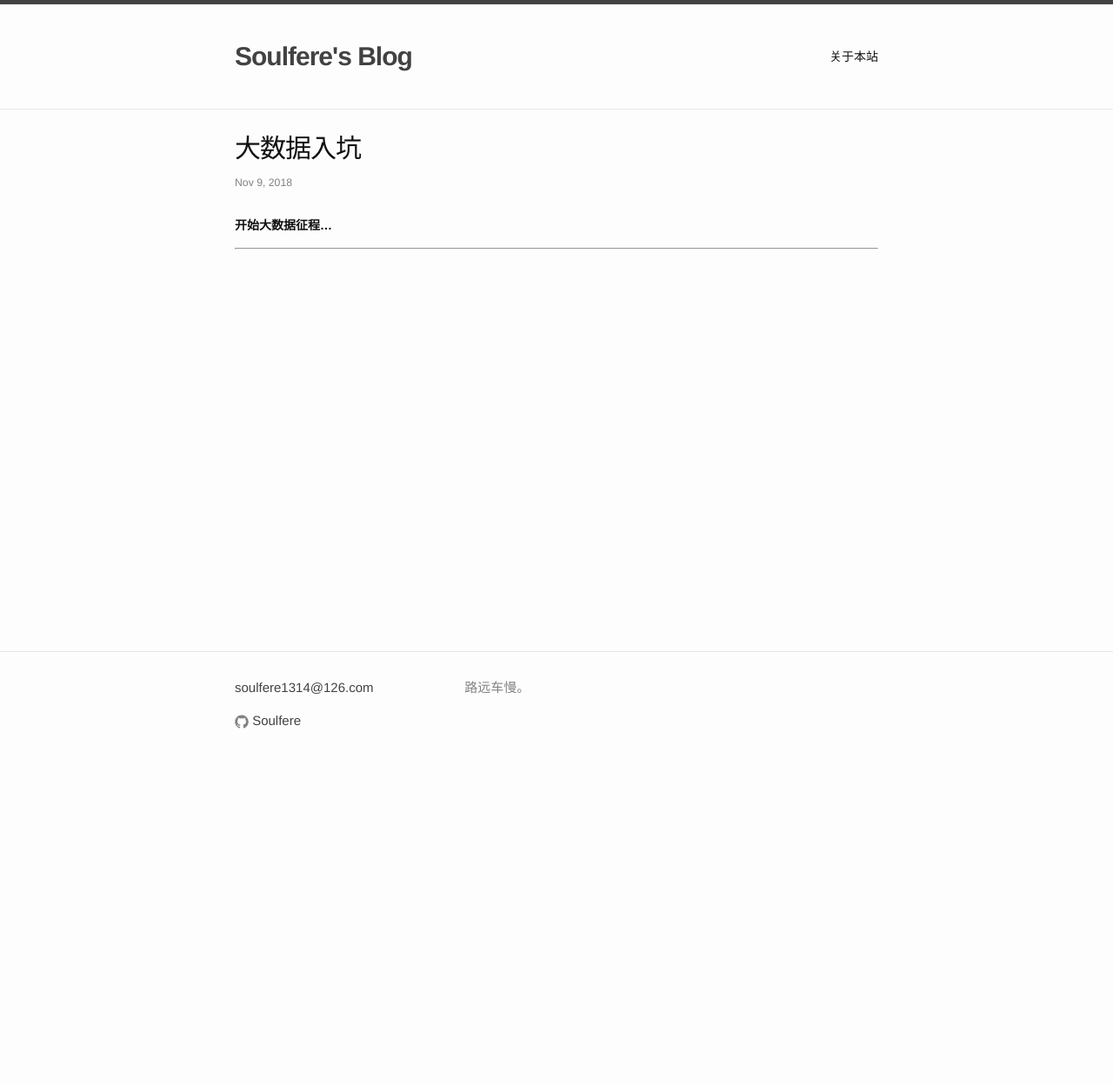
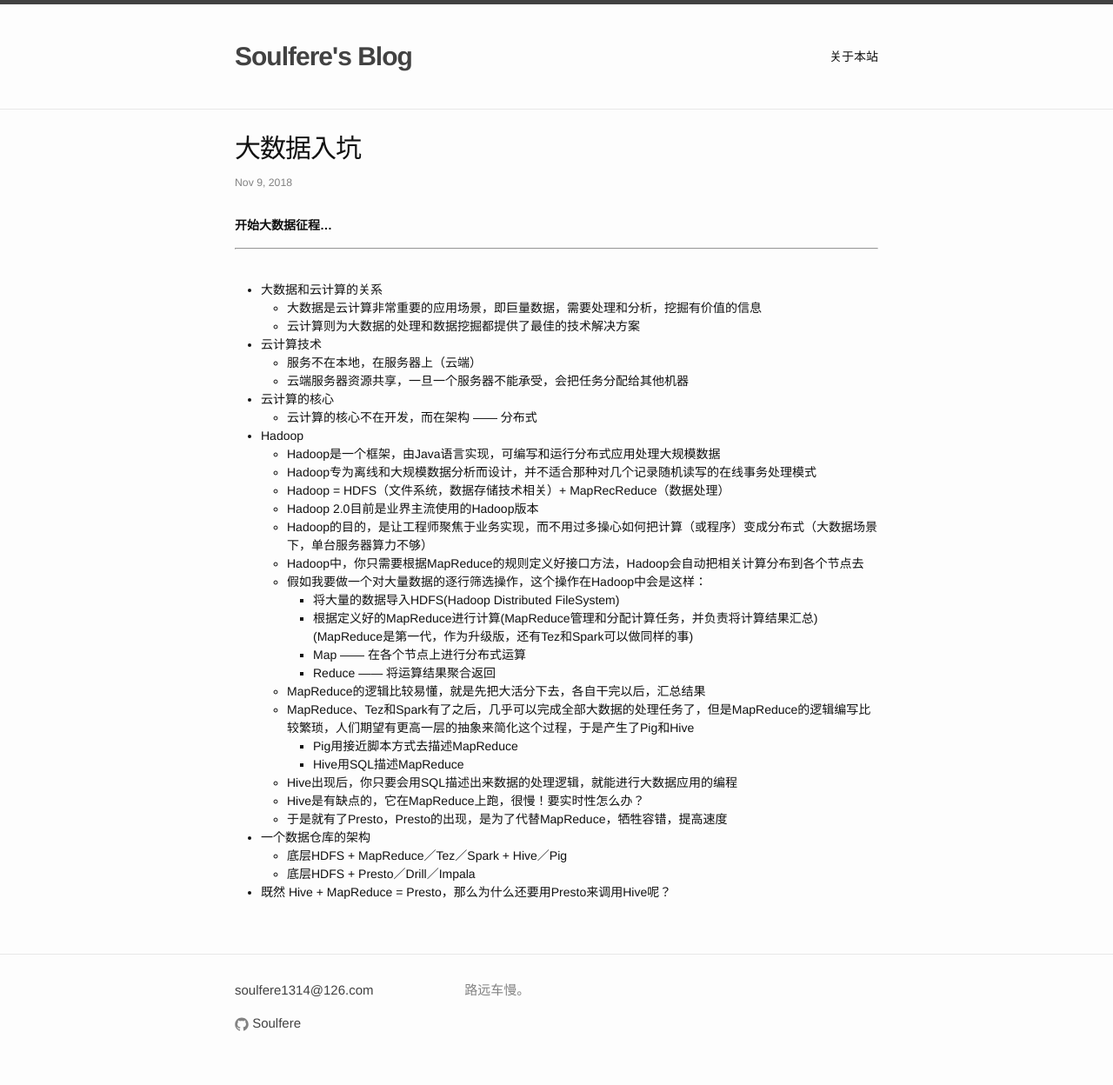
Before and after one commit to soulfere/soulfere.github.io, a Jekyll site: the page built from _posts/2018-11-09-about-big-data.markdown, in a window 1280 px wide. Shown: the whole page at 87% size. Built offline with Jekyll 4.4.1, drawn with Linux system fonts in a browser that asks for light colours; before the commit the page ends 900 px from its top, so only the background shows below that.

Commit message:
Add content.

```diff
--- a/_posts/2018-11-09-about-big-data.markdown
+++ b/_posts/2018-11-09-about-big-data.markdown
@@ -7,3 +7,40 @@ title:  "大数据入坑"
 
 ---
 <br />
+
+ - 大数据和云计算的关系
+   - 大数据是云计算非常重要的应用场景，即巨量数据，需要处理和分析，挖掘有价值的信息
+   - 云计算则为大数据的处理和数据挖掘都提供了最佳的技术解决方案
+ - 云计算技术
+   - 服务不在本地，在服务器上（云端）
+   - 云端服务器资源共享，一旦一个服务器不能承受，会把任务分配给其他机器
+ - 云计算的核心
+   - 云计算的核心不在开发，而在架构 —— 分布式
+
+
+ - Hadoop
+   - Hadoop是一个框架，由Java语言实现，可编写和运行分布式应用处理大规模数据
+   - Hadoop专为离线和大规模数据分析而设计，并不适合那种对几个记录随机读写的在线事务处理模式
+   - Hadoop = HDFS（文件系统，数据存储技术相关）+ MapRecReduce（数据处理）
+   - Hadoop 2.0目前是业界主流使用的Hadoop版本
+   - Hadoop的目的，是让工程师聚焦于业务实现，而不用过多操心如何把计算（或程序）变成分布式（大数据场景下，单台服务器算力不够）
+   - Hadoop中，你只需要根据MapReduce的规则定义好接口方法，Hadoop会自动把相关计算分布到各个节点去
+   - 假如我要做一个对大量数据的逐行筛选操作，这个操作在Hadoop中会是这样：
+     - 将大量的数据导入HDFS(Hadoop Distributed FileSystem)
+     - 根据定义好的MapReduce进行计算(MapReduce管理和分配计算任务，并负责将计算结果汇总)(MapReduce是第一代，作为升级版，还有Tez和Spark可以做同样的事)
+     - Map —— 在各个节点上进行分布式运算
+     - Reduce —— 将运算结果聚合返回
+   - MapReduce的逻辑比较易懂，就是先把大活分下去，各自干完以后，汇总结果
+   - MapReduce、Tez和Spark有了之后，几乎可以完成全部大数据的处理任务了，但是MapReduce的逻辑编写比较繁琐，人们期望有更高一层的抽象来简化这个过程，于是产生了Pig和Hive
+     - Pig用接近脚本方式去描述MapReduce
+     - Hive用SQL描述MapReduce
+   - Hive出现后，你只要会用SQL描述出来数据的处理逻辑，就能进行大数据应用的编程
+   - Hive是有缺点的，它在MapReduce上跑，很慢！要实时性怎么办？
+   - 于是就有了Presto，Presto的出现，是为了代替MapReduce，牺牲容错，提高速度
+
+
+ - 一个数据仓库的架构
+     - 底层HDFS + MapReduce／Tez／Spark + Hive／Pig
+     - 底层HDFS + Presto／Drill／Impala
+
+ - 既然 Hive + MapReduce = Presto，那么为什么还要用Presto来调用Hive呢？
```
